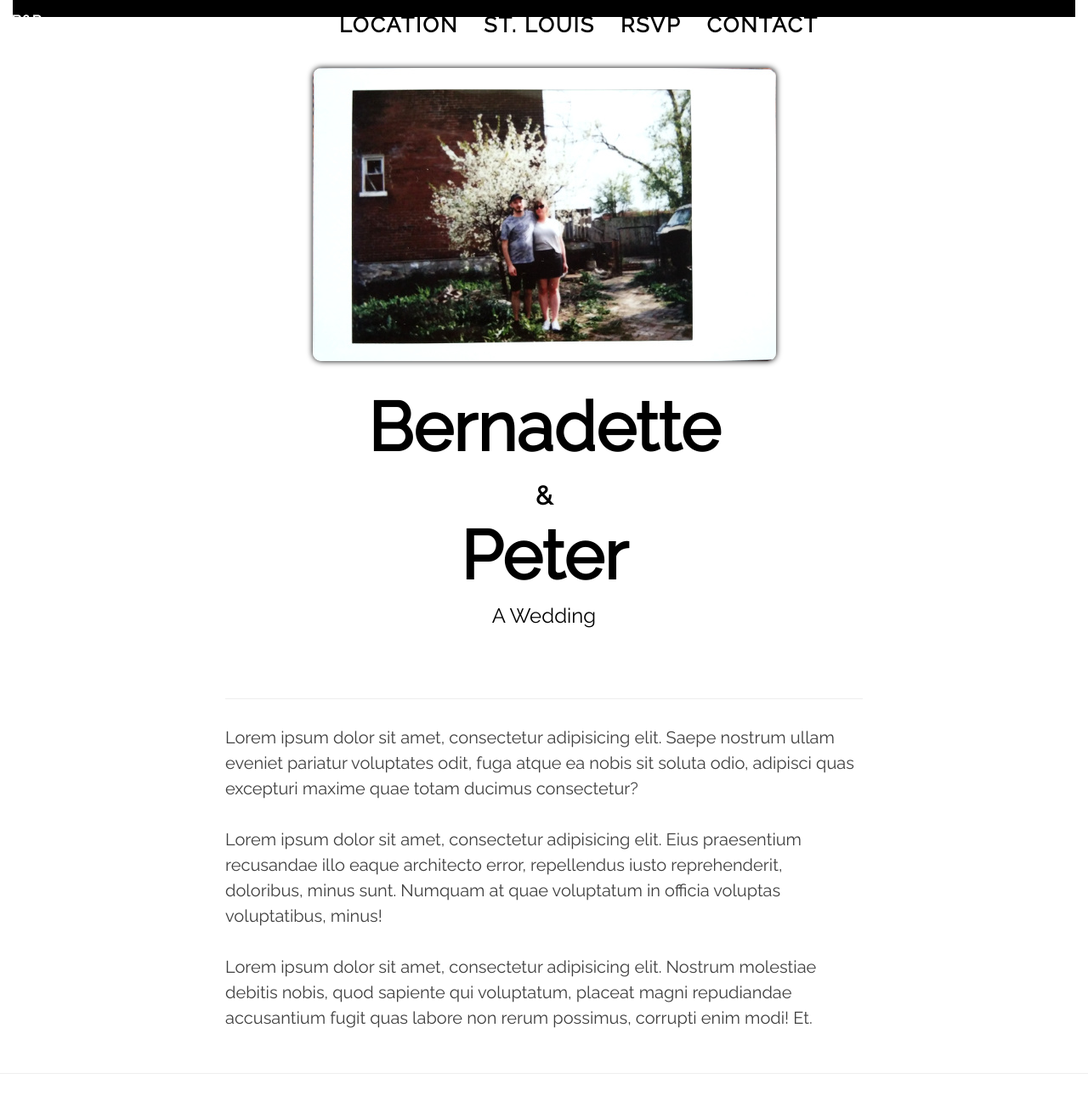
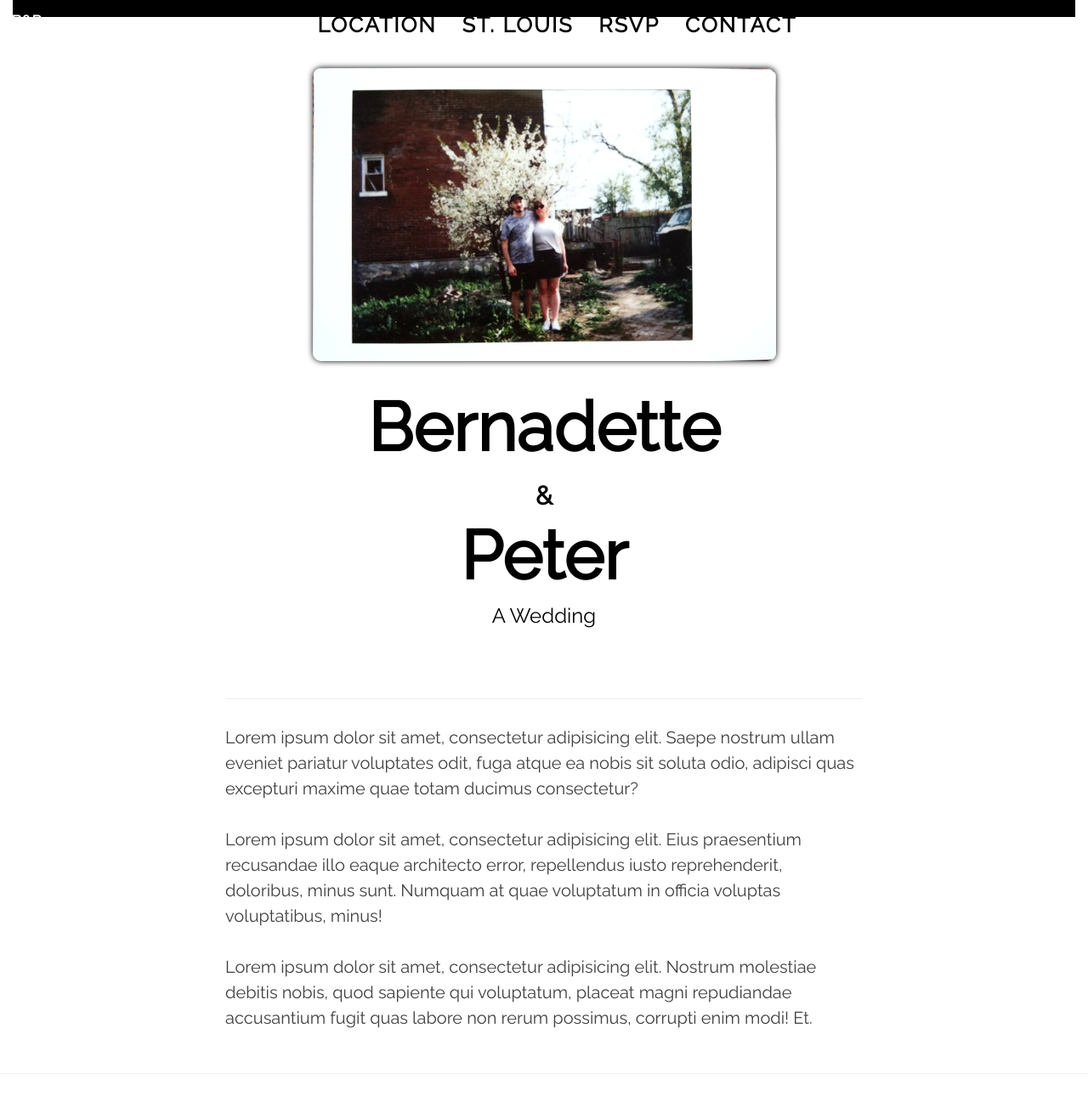
Before and after one commit to peterolivo/wedding, a Jekyll site: the page built from index.html, in a window 1280 px wide and 1399 px high. Shown: the top 1303 px of the window at 85% size. Built offline with Jekyll 4.4.1, drawn with Linux system fonts in a browser that asks for light colours; nearby versions of some CDN libraries; Markdown is read by kramdown in place of the engine named in the settings.

Commit message:
fixed nav

```diff
--- a/css/clean-blog.css
+++ b/css/clean-blog.css
@@ -46,7 +46,6 @@
   box-shadow:0px 0px 7px #000000;
 }
 .navbar-custom {
-  position: absolute;
   top: 0;
   left: 0;
   width: 100%;
@@ -79,7 +78,7 @@
 }
 
 .navbar-default {
-  background-color: white;
+  background-color: transparent;
 }
 
 @media only screen and (min-width: 768px) {
@@ -284,7 +283,7 @@
 .justified {
   position:absolute;
   top: 4px;
-  left: 30%;
+  left: 28%;
 }
 
 .mapbox {
```
